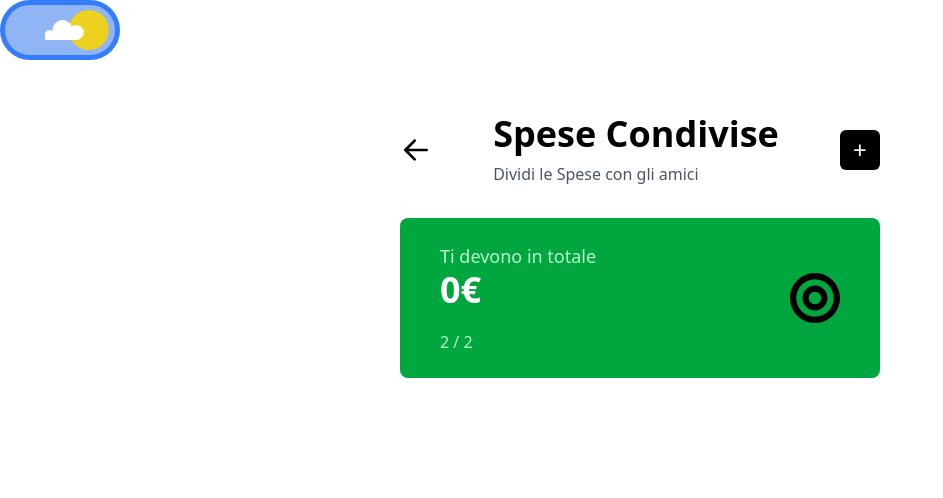
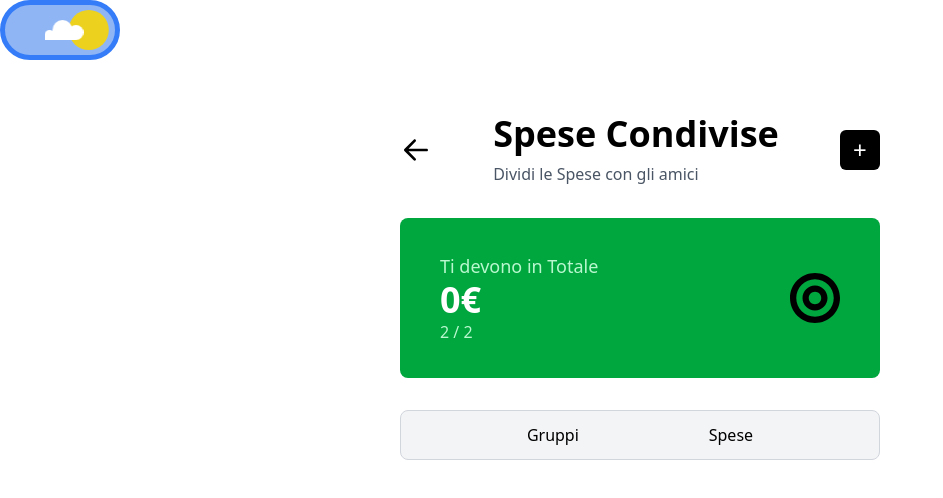
Before and after one commit to RealComba/vue-budget, a Vue app in the folder budget-app/: page /split in a window 1280 px wide. Shown: the top 498 px of the page, without its empty margins (0-943 px from the left). Built offline with nearby package versions, Linux system fonts and the light colour scheme.

Commit message:
testing group transaction

```diff
--- a/budget-app/src/components/Split/GroupFormTsx.vue
+++ b/budget-app/src/components/Split/GroupFormTsx.vue
@@ -23,6 +23,7 @@ function close() {
 function data (id) {
   store.newTransaction(id, name.value, amount.value, category.value, description.value, activePay.value, input.value)
   darkStore.closeForm(false)
+  console.log(store.groupTransaction)
 }
 
 function active(name) {
--- /dev/null
+++ b/budget-app/src/components/Split/GroupTsx.vue
@@ -0,0 +1,91 @@
+<script setup>
+import { storeTransaction } from "/src/store/store.js"
+import { userStore } from "../../store/userStore"
+import GroupFormTsx from "./GroupFormTsx.vue"
+
+const darkStore = storeTransaction()
+const store = userStore()
+
+function newTransaction(groupId) {
+    store.groupActivated(groupId)
+    console.log(groupId)
+    darkStore.closeForm('active')
+}
+
+</script>
+
+<template>
+    <div v-for="(transaction) in store.groupTransaction" :key="transaction.id">
+        <div class="flex justify-center p-2">
+            <div class="border-1 rounded-md border-gray-300 w-120 sm:p-2"
+                :class="store.dark ? 'bg-neutral-700 border-none' : 'bg-white'">
+                <div class="flex flex-col justify-between p-2">
+                    <div class="flex flex-col gap-2 p-2 pb-6">
+                        <div class="flex flex-row gap-5 justify-between items-center">
+                            <div class="flex flex-row justify-between items-center gap-5">
+                                <div class="bg-blue-200 rounded-lg w-10 h-10"></div>
+                                <div class="flex flex-col">
+                                    <p class="font-semibold text-lg">{{ transaction.name }}</p>
+                                    <p class="text-md"
+                                    :class="store.dark ? 'text-gray-300' : 'text-gray-500'">{{ transaction.description }}</p>
+                                </div>
+                            </div>
+                            <div class="flex flex-col text-center">
+                                <p class="font-bold text-2xl">€{{ transaction.amount }}</p>
+                                <p class="text-md text-gray-500">spese totali</p>
+                            </div>
+                        </div>
+                        <div class="flex flex-row gap-1 justify-between">
+                            <div class="flex flex-row">
+                                <p>{{ transaction.buyer }}</p>
+                            </div>
+                            <p class="bg-gray-100 rounded-2xl p-1.5 text-center text-sm font-semibold w-25">membri</p>
+                        </div>
+                    </div>
+                    <div class="flex flex-row gap-3">
+                        <button class="w-2/3 border-1 rounded-md border-gray-200 p-1 font-semibold"
+                        :class="store.dark ? 'border-none bg-neutral-800' : 'bg-white'"@click="newTransaction(group.id)">+ Aggiungi</button>
+                        <button class="w-1/5 border-1 rounded-md border-gray-200 p-1 font-semibold"
+                        :class="store.dark ? 'border-none bg-neutral-800' : 'bg-white'" @click="modifyGoal('ModifyGoals', goal.id)" >Md</button>
+                        <button class="w-1/6 border-1 rounded-md border-gray-200 p-1 font-semibold"
+                        :class= "darkStore.dark ? 'border-none bg-neutral-800 text-white' : 'bg-white text-black' "@click="deleteGoal('deleteGoals', goal.id)">X</button>
+                    </div>
+                </div>
+            </div>
+        </div>
+        <transition name="fade">
+            <div v-if="darkStore.showForm === 'active' " class="fixed inset-0 z-50 flex items-center justify-center">
+                <div class="absolute inset-0 bg-black/60 "></div>
+                    <div class="relative z-10">
+                        <GroupFormTsx></GroupFormTsx>
+                    </div>
+                </div>
+        </transition>
+        <transition name="fade">
+            <div v-if="store.showGoalsForm === 'ModifyGoals' " class="fixed inset-0 z-50 flex items-center justify-center">
+                <div class="absolute inset-0 bg-black/60 "></div>
+                    <div class="relative z-10">
+                        <!-- <GoalModifyForm></GoalModifyForm>    -->
+                    </div>
+                </div>
+        </transition>
+        <transition name="fade">
+            <div v-if="store.showGoalsForm === 'deleteGoals' " class="fixed inset-0 z-50 flex items-center justify-center">
+                <div class="absolute inset-0 bg-black/60 "></div>
+                    <div class="relative z-10">
+                        <!-- <GoalDelete></GoalDelete>    -->
+                    </div>
+                </div>
+        </transition>
+    </div>
+</template>
+
+<style scoped>
+
+.fade-enter-active, .fade-leave-active {
+  transition: opacity 0.3s;
+}
+.fade-enter-from, .fade-leave-to {
+  opacity: 0;
+}
+</style>
--- a/budget-app/src/components/Split/SplitRecap.vue
+++ b/budget-app/src/components/Split/SplitRecap.vue
@@ -7,12 +7,17 @@ const store = userStore()
 
 <template>
 <div class="flex justify-center">
-    <div class="flex flex-row bg-green-600 rounded-lg w-120 h-40 items-center justify-between">
+    <div class="flex flex-row rounded-lg w-120 h-40 items-center justify-between"
+    :class="store.myAmount > -1 ? 'bg-green-600' : 'bg-red-600'">
         <div class="flex flex-col justify-center pl-5 sm:pl-10">
-            <p class="text-green-200 text-lg">Ti devono in totale</p>
-            <p v-if="!store.totFirstAmount" class="text-white text-4xl font-bold pb-5" >{{ store.myAmount }}€</p>
-            <p v-else class="text-white text-4xl font-bold"></p>
-            <p class="text-green-200 text-md ">2 / 2</p>
+            <p class="text-lg"
+            :class="store.myAmount > -1 ? 'text-green-200' : 'text-red-200'">
+                <span v-if="store.myAmount > -1"> Ti devono in Totale </span>
+                <span v-else> Devi dare in Totale</span>
+            </p>
+            <p v-if="store.totFirstAmount" class="text-white text-4xl font-bold pb-5" >{{ Math.round(store.myAmount) }}€</p>
+            <p v-else class="text-white text-4xl font-bold">{{ Math.round(store.myAmount) }}€</p>
+            <p class="text-md" :class="store.myAmount > -1 ? 'text-green-200' : 'text-red-200'">2 / 2</p>
         </div>
         <div class="pr-5 pl-5 sm:p-10">
             <svg width="50px" height="50px" viewBox="0 0 16 16" fill="none" xmlns="http://www.w3.org/2000/svg">
--- a/budget-app/src/pages/Split.vue
+++ b/budget-app/src/pages/Split.vue
@@ -5,13 +5,23 @@ import { useRouter } from 'vue-router'
 import recap from '../components/Split/SplitRecap.vue'
 import GroupForm from '../components/Split/GroupForm.vue';
 import GroupCard from '../components/Split/GroupCard.vue';
+import GroupTsx from '../components/Split/GroupTsx.vue'
+import { ref } from 'vue'
+import { storeTransaction } from '../store/store';
 
 const store = userStore()
+const darkStore = storeTransaction()
 const router = useRouter()
+const show = ref()
 
 function openGroup() {
     store.form(true)
 }
+
+function active(param) {
+    show.value = param
+}
+
 </script>
 
 
@@ -36,7 +46,39 @@ function openGroup() {
         </div>
     </div>
     <recap></recap>
-    <GroupCard></GroupCard>
+    <div class="flex justify-center">
+        <div class="flex flex-row items-center rounded-lg text-center justify-evenly w-120 p-1"
+            :class="darkStore.dark ? 'bg-neutral-700' : 'bg-gray-100 border-1 border-gray-300'">
+            <button
+                @click="active('group')"
+                class="rounded-md p-2"
+                :class="{
+                    'bg-white text-black': show === 'group' && !darkStore.dark,
+                    'bg-gray-100 text-black': show !== 'group' && !darkStore.dark,
+                    'bg-neutral-500': show === 'group' && darkStore.dark,
+                    'bg-neutral-700': show !== 'group' && darkStore.dark
+                }"
+                >
+                Gruppi
+            </button>
+            <button @click="active('transaction')" class="rounded-md p-2"
+                :class="{
+                    'bg-white text-black': show === 'transaction' && !darkStore.dark,
+                    'bg-gray-100 text-black': show !== 'transaction' && !darkStore.dark,
+                    'bg-neutral-500': show === 'transaction' && darkStore.dark,
+                    'bg-neutral-700': show !== 'transaction' && darkStore.dark
+                }"
+                >
+                Spese
+            </button>
+        </div>
+    </div>
+    <div v-if="show === 'group'">
+        <GroupCard></GroupCard>
+    </div>
+    <div v-else="show === 'transaction'">
+        <GroupTsx></GroupTsx>
+    </div>
      <transition name="fade">
             <div v-if="store.formActive === true " class="fixed inset-0 z-50 flex items-center justify-center">
                 <div class="absolute inset-0 bg-black/60 "></div>
--- a/budget-app/src/store/userStore.js
+++ b/budget-app/src/store/userStore.js
@@ -9,6 +9,9 @@ const activeGroup = ref()
 const members = ref([{ name:'Antonio Florea', initials:'AF' }, { name:'Lorenzo Giacopuzzi', initials:'LG' }, { name:'Tommaso Chieregato', initials:'TC' }, { name:'Mattia Corolaita', initials:'MT' },])
 const groupTransaction = ref([])
 let id = 0;
+
+const cleanNumber = x => Number(x.replace(/,/g, ''))
+
 
 function form (data) {
     formActive.value = data
```
